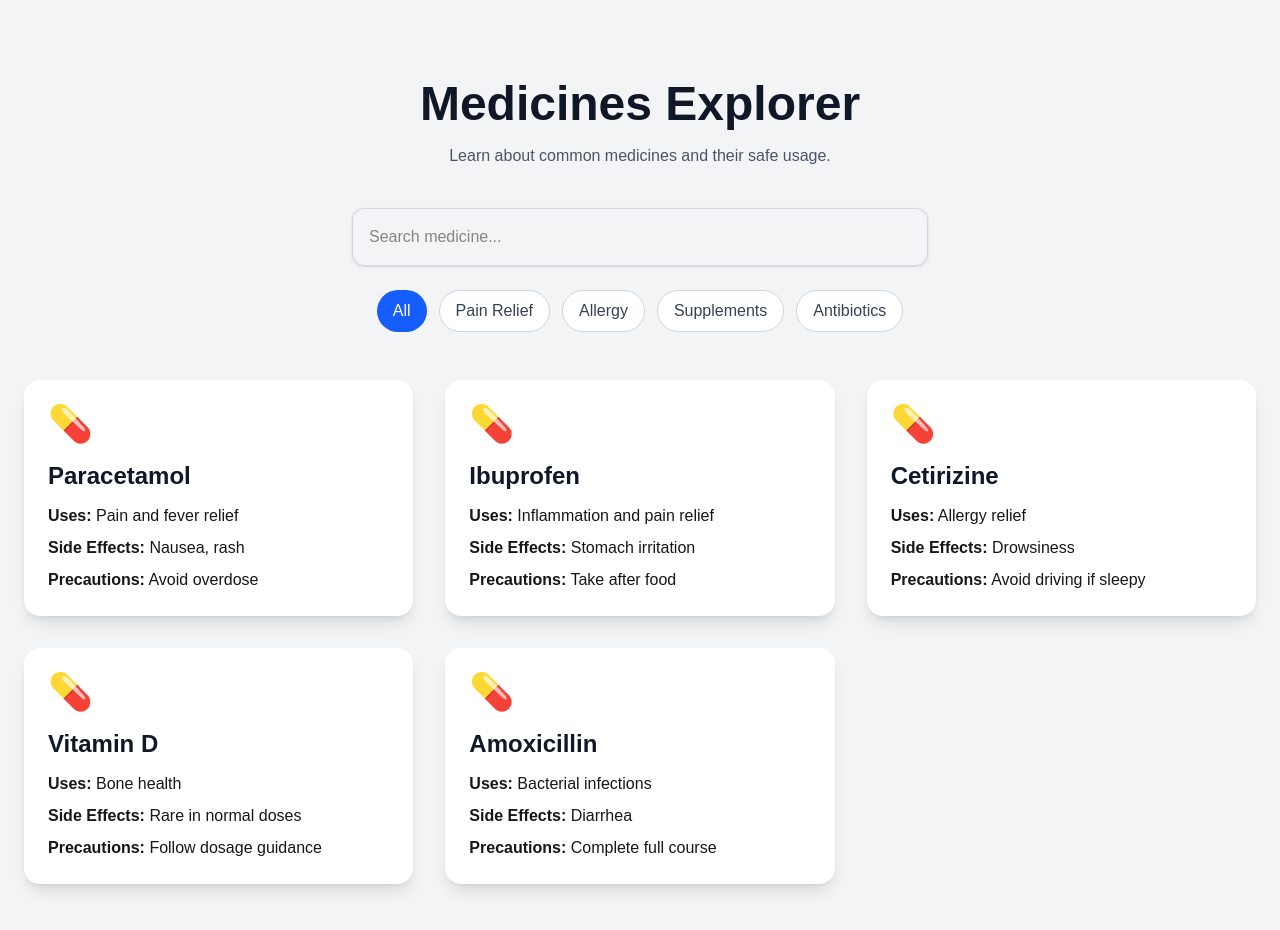
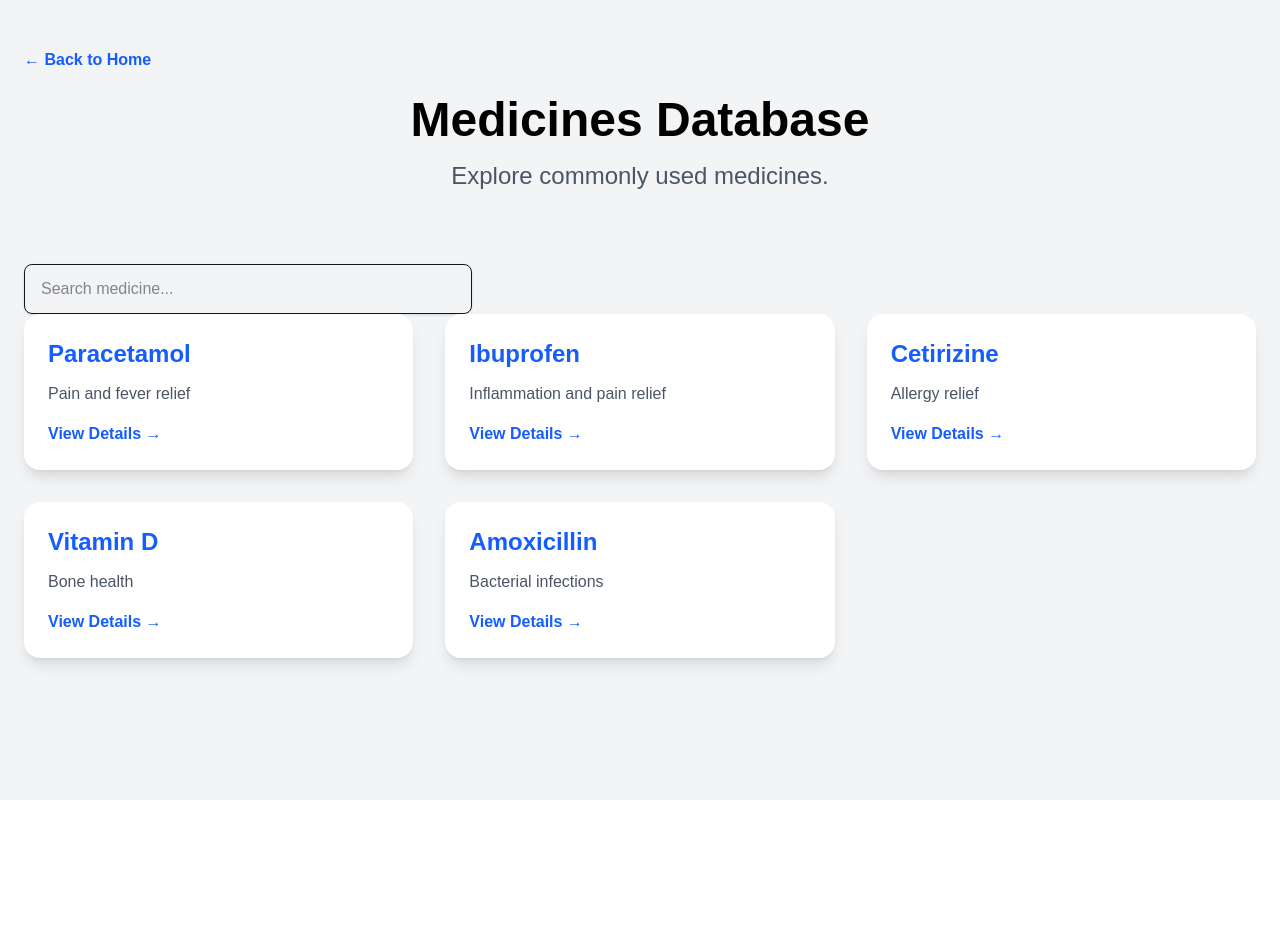
Before and after one commit to Shruthii7/mediwise-sdg3, a Next.js app: page /medicines in a window 1280 px wide. Shown: the top 930 px of the page. After the commit the page ends 800 px from the top, so only its background shows below. Built offline with nearby package versions, Linux system fonts and the light colour scheme.

Commit message:
Add medicines search bar

```diff
--- /dev/null
+++ b/app/medicines/[name]/page.tsx
@@ -0,0 +1,99 @@
+
+"use client";
+
+import { useState } from "react";
+import Link from "next/link";
+import { medicines } from "@/data/medicines";
+
+
+export default async function MedicineDetail({
+  params,
+}: {
+  params: Promise<{ name: string }>;
+}) {
+  const { name } = await params;
+
+  const medicine = medicines.find(
+    (m) => m.name.toLowerCase() === name.toLowerCase()
+  );
+
+  if (!medicine) {
+    return (
+      <main className="min-h-screen flex items-center justify-center">
+        <h1 className="text-3xl font-bold">
+          Medicine Not Found
+        </h1>
+      </main>
+    );
+  }
+
+  return (
+  <main className="min-h-screen bg-gray-100 py-12">
+    <div className="max-w-4xl mx-auto">
+
+      <a
+        href="/medicines"
+        className="inline-block mb-6 text-blue-600 font-semibold"
+      >
+        ← Back to Medicines
+      </a>
+
+      <div className="bg-white rounded-3xl shadow-xl p-10">
+
+        <div className="flex items-center gap-4 mb-6">
+          <div className="text-5xl">💊</div>
+
+          <div>
+            <h1 className="text-5xl font-bold text-blue-600">
+              {medicine.name}
+            </h1>
+
+            <span className="inline-block mt-2 px-4 py-1 rounded-full bg-blue-100 text-blue-700 font-medium">
+              {medicine.category}
+            </span>
+          </div>
+        </div>
+
+        <div className="space-y-8">
+
+          <div>
+            <h2 className="text-2xl font-bold text-black mb-2">
+              Uses
+            </h2>
+
+            <p className="text-gray-700">
+              {medicine.uses}
+            </p>
+          </div>
+
+          <div className="bg-red-50 border-l-4 border-red-500 p-4 rounded-xl">
+            <h2 className="text-xl font-bold text-red-700">
+              Side Effects
+            </h2>
+
+            <p className="text-gray-700 mt-2">
+              {medicine.sideEffects}
+            </p>
+          </div>
+
+          <div className="bg-yellow-50 border-l-4 border-yellow-500 p-4 rounded-xl">
+            <h2 className="text-xl font-bold text-yellow-700">
+              Precautions
+            </h2>
+
+            <p className="text-gray-700 mt-2">
+              {medicine.precautions}
+            </p>
+          </div>
+
+        </div>
+
+      </div>
+
+    </div>
+  </main>
+);
+
+
+
+}
--- a/app/medicines/page.tsx
+++ b/app/medicines/page.tsx
@@ -1,90 +1,72 @@
 "use client";
 
 import { useState } from "react";
+import Link from "next/link";
 import { medicines } from "@/data/medicines";
+
 
 export default function MedicinesPage() {
     const [search, setSearch] = useState("");
-  const [category, setCategory] = useState("All");
 
- const filteredMedicines = medicines.filter((medicine) => {
-  const matchesSearch = medicine.name
-    .toLowerCase()
-    .includes(search.toLowerCase());
-
-  const matchesCategory =
-    category === "All" ||
-    medicine.category === category;
-
-  return matchesSearch && matchesCategory;
-});
+const filteredMedicines = medicines.filter((medicine) =>
+  medicine.name.toLowerCase().includes(search.toLowerCase())
+);
 
   return (
-    <main className="min-h-screen bg-gray-100 py-20">
+    <main className="min-h-screen bg-gray-100 py-12">
       <div className="max-w-7xl mx-auto px-6">
-
-        <h1 className="text-5xl font-bold text-center text-gray-900">
-          Medicines Explorer
+<a
+  href="/"
+  className="inline-block mb-6 text-blue-600 font-semibold"
+>
+  ← Back to Home
+</a>
+        <h1 className="text-5xl font-bold text-center mb-4 text-black">
+          Medicines Database
         </h1>
 
-        <p className="text-center text-gray-600 mt-4">
-          Learn about common medicines and their safe usage.
+        <p className="text-center text-2xl text-gray-600 mb-12">
+          Explore commonly used medicines.
         </p>
 
-        <div className="mt-10 flex justify-center">
         <input
   type="text"
   placeholder="Search medicine..."
   value={search}
   onChange={(e) => setSearch(e.target.value)}
-            className="w-full max-w-xl p-4 rounded-xl border border-gray-300 shadow-sm"
+  className="mt-6 w-full max-w-md px-4 py-3 border rounded-lg shadow-sm focus:outline-none focus:ring-2 focus:ring-blue-500"
 />
-        </div>
-<div className="flex flex-wrap gap-3 justify-center mt-6">
 
-  {["All", "Pain Relief", "Allergy", "Supplements", "Antibiotics"].map((cat) => (
-    <button
-      key={cat}
-      onClick={() => setCategory(cat)}
-      className={`px-4 py-2 rounded-full transition ${
-        category === cat
-          ? "bg-blue-600 text-white"
-          : "bg-white border border-gray-300 text-gray-700"
-      }`}
-    >
-      {cat}
-    </button>
-  ))}
-
-</div>
-        <div className="grid md:grid-cols-2 lg:grid-cols-3 gap-8 mt-12">
+        <div className="grid md:grid-cols-2 lg:grid-cols-3 gap-8">
 
           {filteredMedicines.map((medicine) => (
             <div
               key={medicine.id}
-              className="bg-white rounded-2xl p-6 shadow-lg"
+              className="bg-white rounded-2xl shadow-lg p-6"
             >
-              <div className="text-4xl">💊</div>
-
-              <h2 className="text-2xl font-bold mt-4 text-gray-900">
+              <h2 className="text-2xl font-bold text-blue-600">
                 {medicine.name}
               </h2>
 
-              <p className="mt-3">
-                <strong>Uses:</strong> {medicine.uses}
+              <p className="mt-3 text-gray-600">
+                {medicine.uses}
               </p>
 
-              <p className="mt-2">
-                <strong>Side Effects:</strong> {medicine.sideEffects}
+              <a
+                href={`/medicines/${medicine.name.toLowerCase()}`}
+                className="inline-block mt-4 text-blue-600 font-semibold"
+              >
+                View Details →
+              </a>
+              {filteredMedicines.length === 0 && (
+  <p className="text-center text-red-500 mt-8">
+    No medicine found.
   </p>
-
-              <p className="mt-2">
-                <strong>Precautions:</strong> {medicine.precautions}
-              </p>
+)}
             </div>
           ))}
+
         </div>
-
       </div>
     </main>
   );
```
Also changed, not shown: app/page.tsx (indentation only). Lines whose indentation alone changed are shown as unchanged.
